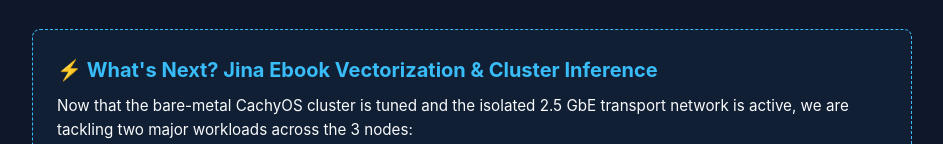
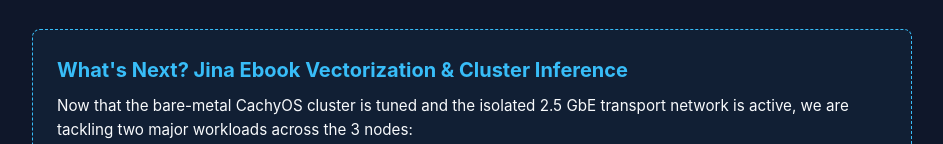
Before and after one commit to nicenemo/mikmakmuk, a plain HTML site: page index.html in a window 1280 px wide. Shown: the part 2914-3058 px from the top of the page, without its empty margins (168-1111 px from the left). Drawn offline with Linux system fonts and the light colour scheme.

Commit message:
Update initial website

```diff
--- a/index.html
+++ b/index.html
@@ -438,7 +438,7 @@
 
         <!-- CLIFFHANGER & WHAT'S NEXT SECTION -->
         <div class="teaser-box">
-          <h3>⚡ What's Next? Jina Ebook Vectorization &amp; Cluster Inference</h3>
+          <h3>What's Next? Jina Ebook Vectorization &amp; Cluster Inference</h3>
           <p style="font-size: 0.95rem; color: var(--text);">
             Now that the bare-metal CachyOS cluster is tuned and the isolated 2.5 GbE transport network is active, we are tackling two major workloads across the 3 nodes:
           </p>
```
